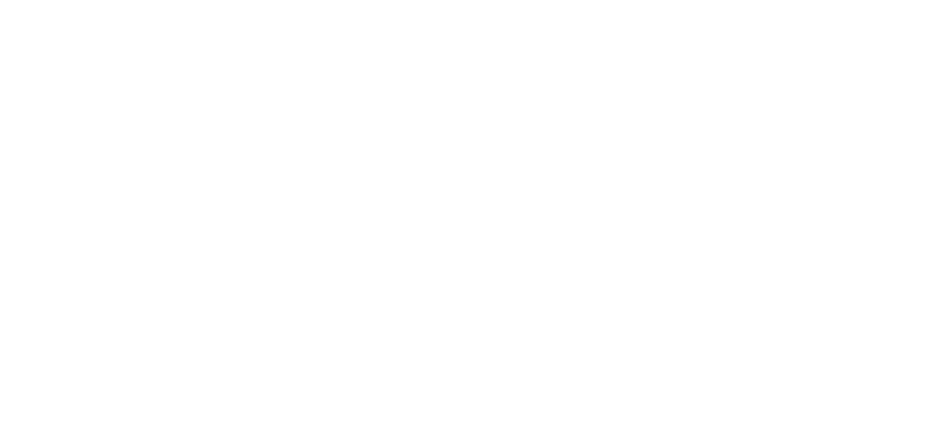
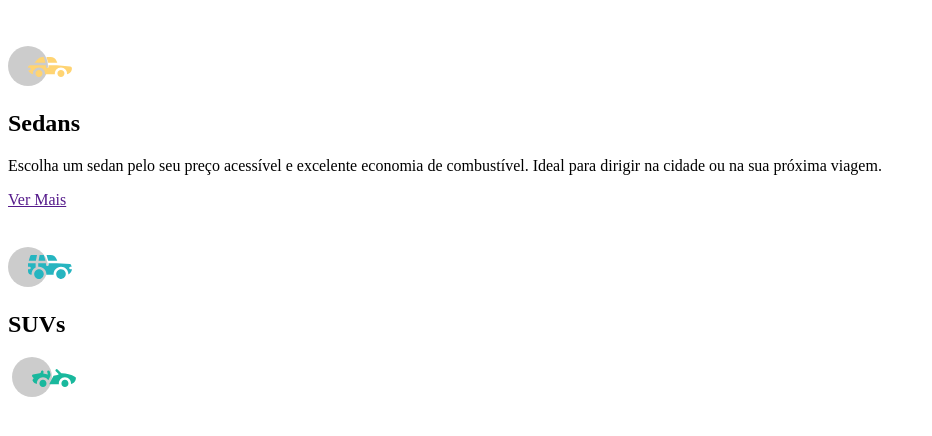
Before and after one commit to miriaaamfs/carros010, a plain HTML site: page index.html in a window 1280 px wide. Shown: the whole page, without its empty margins (0-932 px from the left). Drawn offline with Linux system fonts and the light colour scheme.

Commit message:
Desenvolvimento do HTML

```diff
--- a/index.html
+++ b/index.html
@@ -13,22 +13,28 @@
             <h2></h2>
             <p></p>
             <a href=""></a>
+            <img src="./Imagens/icon-sedans.svg" alt="Carro sedan">
+            <h2>Sedans</h2>
+            <p>Escolha um sedan pelo seu preço acessível e excelente economia de combustível. Ideal para dirigir na cidade ou na sua próxima viagem.</p>
+            <a href="">Ver Mais</a>
         </section>
 
         <section class="suvs">
             <img src="" alt="">
             <h2></h2>
+            <img src="./Imagens/icon-suvs.svg" alt="Carro suv">
+            <h2>SUVs</h2>
             <p></p>
             <a href=""></a>
         </section>
 
         <section class="luxousos">
             <img src="" alt="">
+            <img src="Imagens/icon-luxury.svg" alt="">
             <h2></h2>
             <p></p>
             <a href=""></a>
         </section>
-
     </main>
 </body>
 </html>
```
